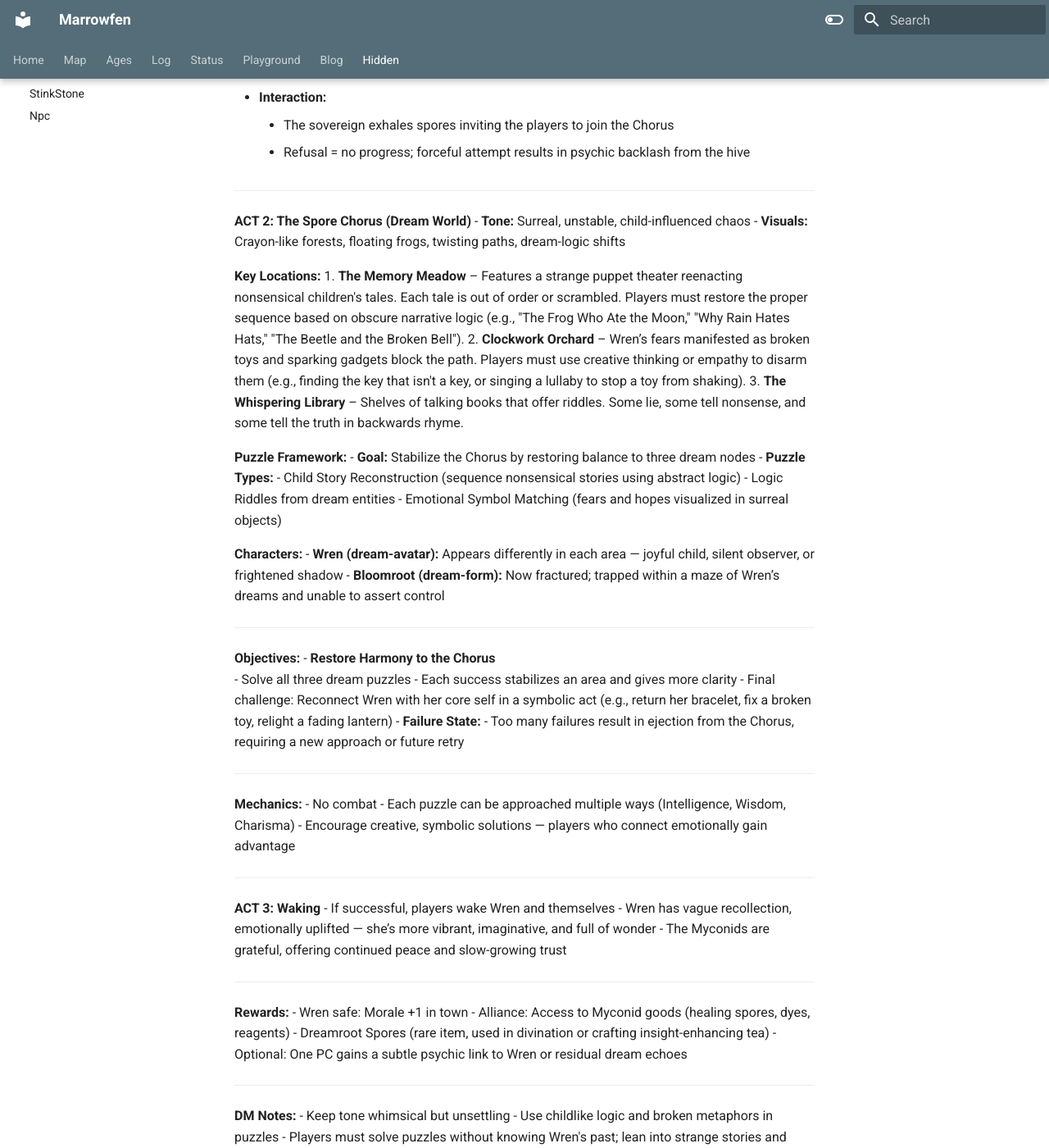
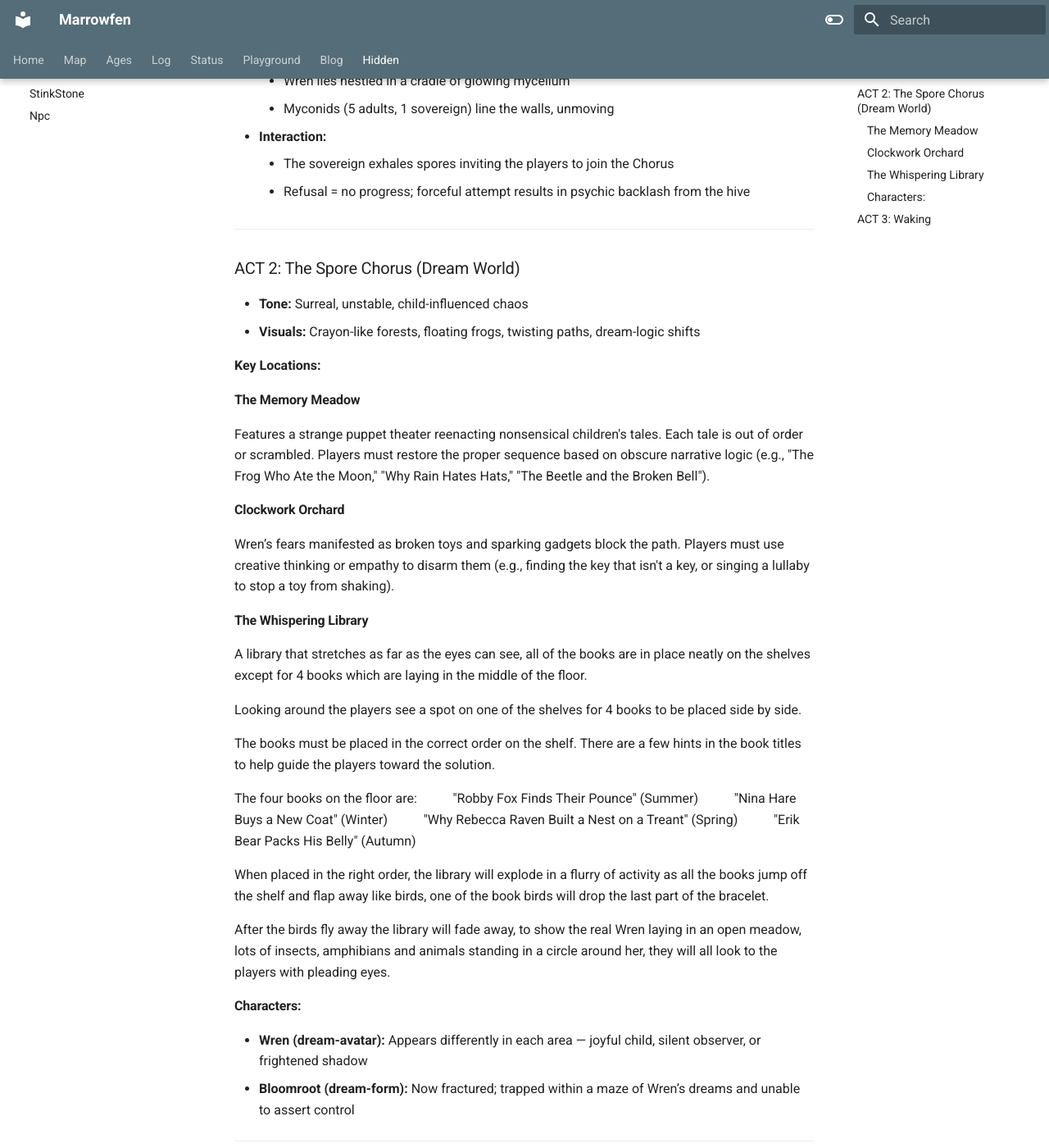
Before and after one commit to marrowfen/marrowfen.github.io, an MkDocs documentation site: the page built from docs/hidden/Dreamroot.md, in a window 1280 px wide and 1400 px high, scrolled down 703 px. Shown: the whole window at 82% size. Built offline with MkDocs 1.6.1 and Material for MkDocs 9.7.7, drawn with Linux system fonts in a browser that asks for light colours; some of the changed text lies outside the part shown.

Commit message:
Vault deploy: PromptFerret 2025-05-30 20:59:15 - 1 M docs/hidden/Dreamroot.md

```diff
--- a/docs/hidden/Dreamroot.md
+++ b/docs/hidden/Dreamroot.md
@@ -1,14 +1,16 @@
-**Mission Title:** Dreamroot
+## Mission Title: Dreamroot
 
 **Summary:** Wren Greaves has gone missing. The players track her to a bioluminescent cave where she's found lying unconscious, her body entwined with glowing mycelium. A circle of Myconids watches over her, silent and still. To reach her mind and bring her back, the players must inhale Myconid spores and enter the shared dream-world known to the Myconids as the Spore Chorus. However, the Chorus is no longer stable — Wren's unconscious mind has reshaped the dream realm, causing chaos within the hive's usually tranquil network.
 
 ---
 
-**Node Type:** Magical / Puzzle / RP-Heavy **Session Type:** Dream-realm exploration, puzzle solving, surreal interaction **Tier:** Level 10 (adjust as needed)
+**Node Type:** Magical / Puzzle / RP-Heavy
+**Session Type:** Dream-realm exploration, puzzle solving, surreal interaction
+**Tier:** Level 10 (adjust as needed)
 
 ---
 
-**ACT 1: The Physical World**
+### ACT 1: The Physical World
 
 - **Hook:** Wren left her bracelet in a bug trap near the tavern. Her tracks lead through mud and reeds toward the misty cave.
 - **Cave Features:**
@@ -21,29 +23,46 @@
 
 ---
 
-**ACT 2: The Spore Chorus (Dream World)**
+### ACT 2: The Spore Chorus (Dream World)
+
 - **Tone:** Surreal, unstable, child-influenced chaos
 - **Visuals:** Crayon-like forests, floating frogs, twisting paths, dream-logic shifts
 
 **Key Locations:**
-1. **The Memory Meadow** – Features a strange puppet theater reenacting nonsensical children's tales. Each tale is out of order or scrambled. Players must restore the proper sequence based on obscure narrative logic (e.g., "The Frog Who Ate the Moon," "Why Rain Hates Hats," "The Beetle and the Broken Bell").
-2. **Clockwork Orchard** – Wren’s fears manifested as broken toys and sparking gadgets block the path. Players must use creative thinking or empathy to disarm them (e.g., finding the key that isn't a key, or singing a lullaby to stop a toy from shaking).
-3. **The Whispering Library** – Shelves of talking books that offer riddles. Some lie, some tell nonsense, and some tell the truth in backwards rhyme.
 
-**Puzzle Framework:**
-- **Goal:** Stabilize the Chorus by restoring balance to three dream nodes
-- **Puzzle Types:**
-    - Child Story Reconstruction (sequence nonsensical stories using abstract logic)
-    - Logic Riddles from dream entities
-    - Emotional Symbol Matching (fears and hopes visualized in surreal objects)
+#### The Memory Meadow
+Features a strange puppet theater reenacting nonsensical children's tales. Each tale is out of order or scrambled. Players must restore the proper sequence based on obscure narrative logic (e.g., "The Frog Who Ate the Moon," "Why Rain Hates Hats," "The Beetle and the Broken Bell").
 
-**Characters:**
+#### Clockwork Orchard
+Wren’s fears manifested as broken toys and sparking gadgets block the path. Players must use creative thinking or empathy to disarm them (e.g., finding the key that isn't a key, or singing a lullaby to stop a toy from shaking).
+
+#### The Whispering Library
+A library that stretches as far as the eyes can see, all of the books are in place neatly on the shelves except for 4 books which are laying in the middle of the floor.
+
+Looking around the players see a spot on one of the shelves for 4 books to be placed side by side.
+
+The books must be placed in the correct order on the shelf. There are a few hints in the book titles to help guide the players toward the solution.
+
+The four books on the floor are:
+          "Robby Fox Finds Their Pounce" (Summer)
+          "Nina Hare Buys a New Coat" (Winter)
+          "Why Rebecca Raven Built a Nest on a Treant" (Spring)
+          "Erik Bear Packs His Belly" (Autumn)
+
+When placed in the right order, the library will explode in a flurry of activity as all the books jump off the shelf and flap away like birds, one of the book birds will drop the last part of the bracelet.
+
+After the birds fly away the library will fade away, to show the real Wren laying in an open meadow, lots of insects, amphibians and animals standing in a circle around her, they will all look to the players with pleading eyes.
+
+
+#### Characters:
+
 - **Wren (dream-avatar):** Appears differently in each area — joyful child, silent observer, or frightened shadow
 - **Bloomroot (dream-form):** Now fractured; trapped within a maze of Wren’s dreams and unable to assert control
 
 ---
 
 **Objectives:**
+
 - **Restore Harmony to the Chorus**
     - Solve all three dream puzzles
     - Each success stabilizes an area and gives more clarity
@@ -60,7 +79,8 @@
 
 ---
 
-**ACT 3: Waking**
+### ACT 3: Waking
+
 - If successful, players wake Wren and themselves
 - Wren has vague recollection, emotionally uplifted — she’s more vibrant, imaginative, and full of wonder
 - The Myconids are grateful, offering continued peace and slow-growing trust
@@ -68,6 +88,7 @@
 ---
 
 **Rewards:**
+
 - Wren safe: Morale +1 in town
 - Alliance: Access to Myconid goods (healing spores, dyes, reagents)
 - Dreamroot Spores (rare item, used in divination or crafting insight-enhancing tea)
@@ -76,6 +97,7 @@
 ---
 
 **DM Notes:**
+
 - Keep tone whimsical but unsettling
 - Use childlike logic and broken metaphors in puzzles
 - Players must solve puzzles without knowing Wren's past; lean into strange stories and abstract resolutions
@@ -83,4 +105,5 @@
 
 ---
 
-****End of Session Hook:** As the dream fades, a chorus of childlike laughter echoes, and one word lingers in the minds of every player: "Shine."
+**End of Session Hook:**
+As the dream fades, a chorus of childlike laughter echoes, and one word lingers in the minds of every player: _"Shine."_
```
